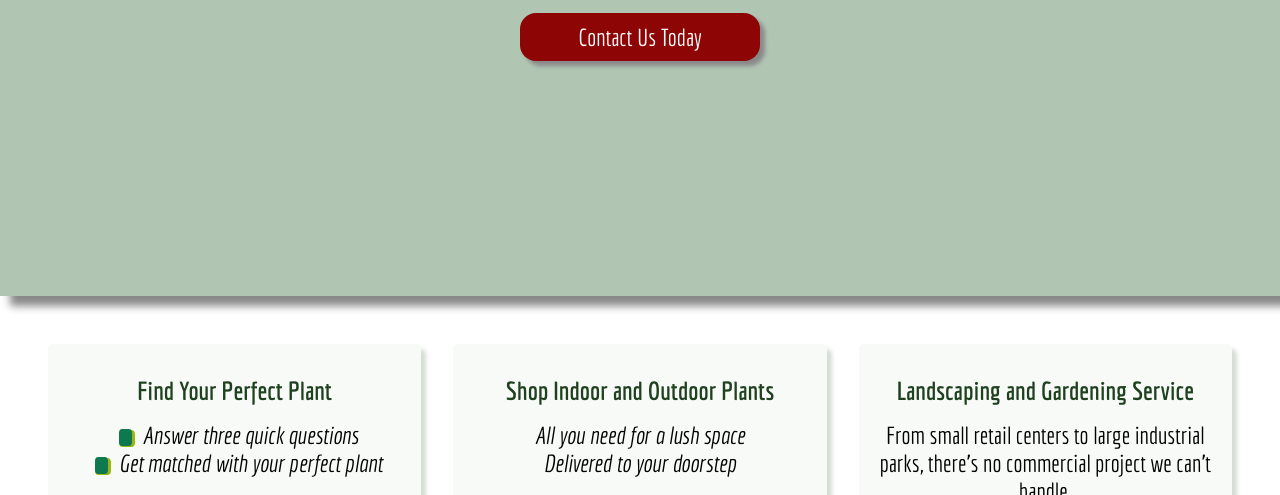
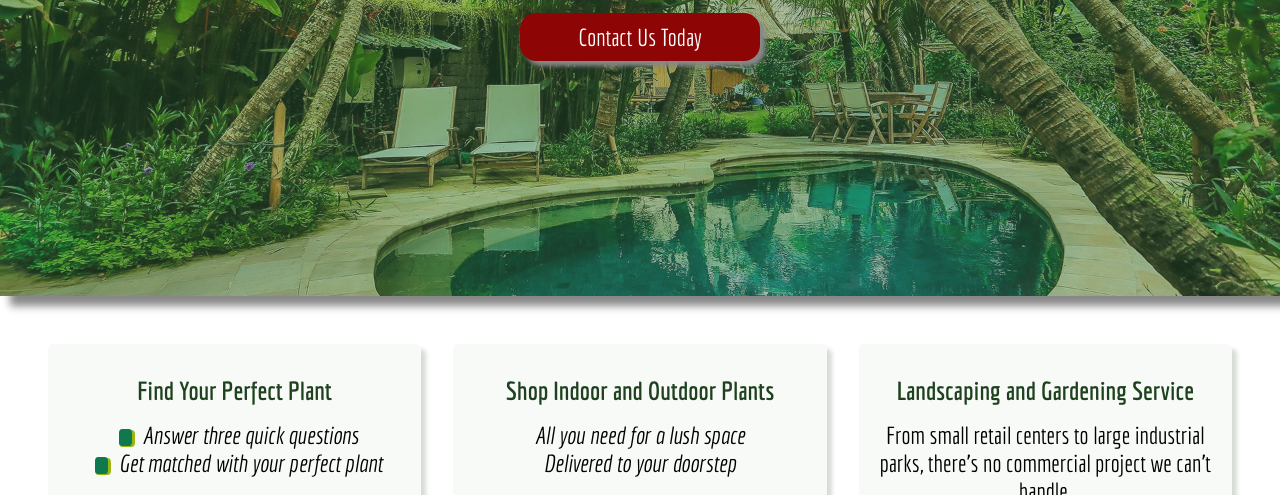
Before and after one commit to Kienitobo/Lucky-Shrub, a plain HTML site: page index.html in a window 1280 px wide. Shown: the part 612-1107 px from the top of the page. Drawn offline with Linux system fonts and the light colour scheme.

Commit message:
edited stylesheet

```diff
--- a/css/styles.css
+++ b/css/styles.css
@@ -105,7 +105,7 @@ article {
   justify-content: center;
 }
 .top_section {
-  background-image: url(/HTML_CSS_IN_DEPTH/Lucky-Shrub/Lucky-Shrub-logos/landscape-banner.jpg);
+  background-image: url(../Lucky-Shrub-logos/landscape-banner.jpg);
   background-size: cover;
   background-repeat: no-repeat;
   background-position: center;
```
